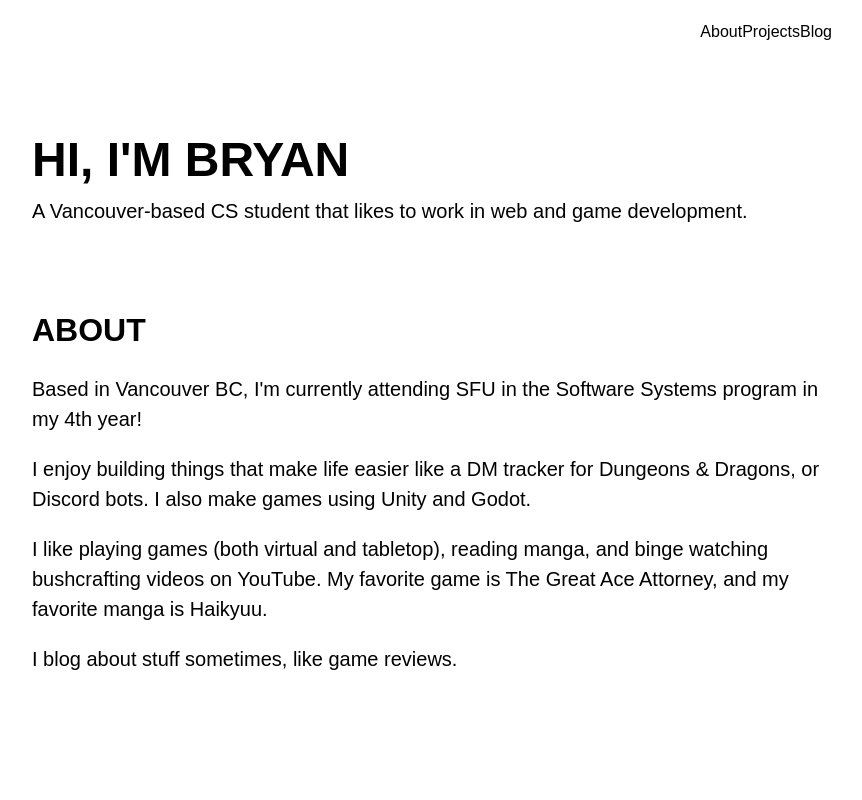
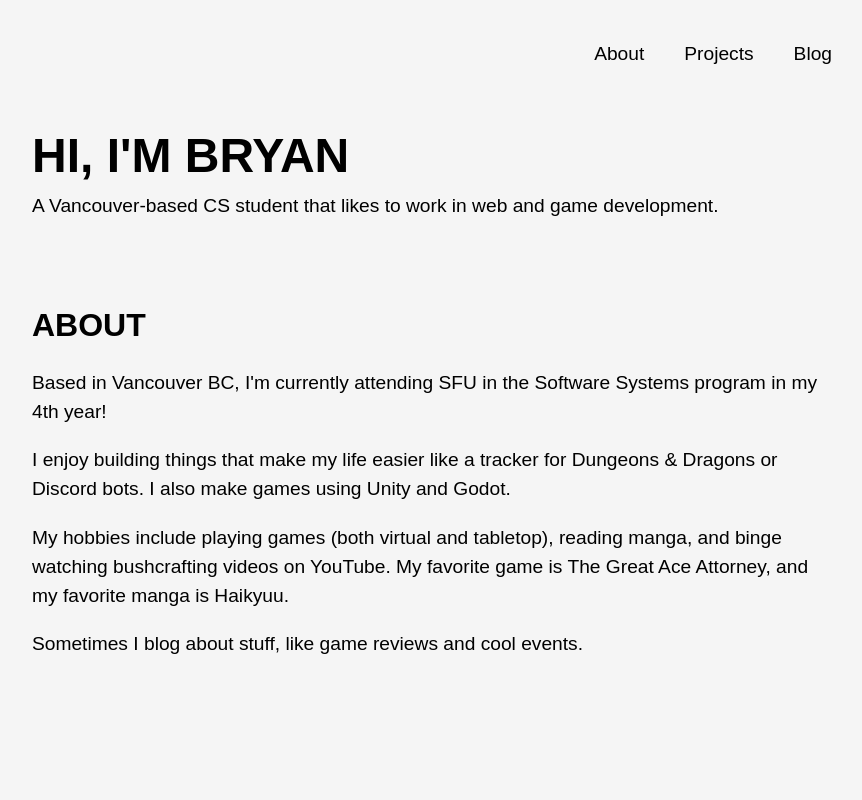
Before and after one commit to bryanjhdang/bryanjhdang.github.io, a React (Vite) app: page / in a window 1280 px wide. Shown: the top 800 px of the page, without its empty margins (208-1070 px from the left). Built offline with nearby package versions, Linux system fonts and the light colour scheme.

Commit message:
add header

```diff
--- a/src/components/SectionComponents.tsx
+++ b/src/components/SectionComponents.tsx
@@ -6,7 +6,7 @@ type Props = {
 
 export function SectionWrapper({children}: Props) {
   return (
-    <div className="px-10 md:px-40 lg:px-60">
+    <div className="px-10 md:px-20 lg:px-40 xl:px-60">
       {children}
     </div>
   )
--- a/src/index.css
+++ b/src/index.css
@@ -6,6 +6,10 @@
 @tailwind base;
 @tailwind components;
 @tailwind utilities;
+
+:root {
+  background-color: #F5F5F5;
+}
 
 /* :root {
   font-family: Inter, system-ui, Avenir, Helvetica, Arial, sans-serif;
--- a/src/sections/About.tsx
+++ b/src/sections/About.tsx
@@ -3,12 +3,12 @@ import { SectionTitle, SectionWrapper } from "../components/SectionComponents";
 export default function About() {
   return (
     <SectionWrapper>
-      <div className="pt-20 pb-20">
+      <div className="pt-10 sm:pt-20 pb-10 sm:pb-20">
         <SectionTitle title="ABOUT" />
         <p className="text-sm sm:text-base mb-5">Based in Vancouver BC, I'm currently attending SFU in the Software Systems program in my 4th year!</p>
-        <p className="text-sm sm:text-base mb-5">I enjoy building things that make life easier like a DM tracker for Dungeons & Dragons, or Discord bots. I also make games using Unity and Godot.</p>
-        <p className="text-sm sm:text-base mb-5">I like playing games (both virtual and tabletop), reading manga, and binge watching bushcrafting videos on YouTube. My favorite game is The Great Ace Attorney, and my favorite manga is Haikyuu.</p>
-        <p className="text-sm sm:text-base mb-5">I blog about stuff sometimes, like game reviews.</p>
+        <p className="text-sm sm:text-base mb-5">I enjoy building things that make my life easier like a tracker for Dungeons & Dragons or Discord bots. I also make games using Unity and Godot.</p>
+        <p className="text-sm sm:text-base mb-5">My hobbies include playing games (both virtual and tabletop), reading manga, and binge watching bushcrafting videos on YouTube. My favorite game is The Great Ace Attorney, and my favorite manga is Haikyuu.</p>
+        <p className="text-sm sm:text-base mb-5">Sometimes I blog about stuff, like game reviews and cool events.</p>
       </div>
     </SectionWrapper>
   )
--- a/src/sections/Header.tsx
+++ b/src/sections/Header.tsx
@@ -3,10 +3,10 @@ import { SectionWrapper } from "../components/SectionComponents";
 export default function Header() {
   return (
     <SectionWrapper>
-      <div className="pt-5 pb-10 sm:pb-20 flow-root">
-        <p className="float-right">Blog</p>
-        <p className="float-right">Projects</p>
-        <p className="float-right">About</p>
+      <div className="hidden sm:block pt-10 pb-10 sm:pb-20 flow-root">
+        <a href="https://bryandang.substack.com/" target="_blank" className="text-base hover:underline float-right ml-10">Blog</a>
+        <p className="text-base hover:underline float-right ml-10">Projects</p>
+        <p className="text-base hover:underline float-right">About</p>
       </div>
     </SectionWrapper>
   )
--- a/src/sections/Projects.tsx
+++ b/src/sections/Projects.tsx
@@ -20,7 +20,7 @@ function ProjectTemplate(projectInfo: ProjectInfo) {
 export default function Projects() {
   return (
     <SectionWrapper>
-      <div className="pt-20 pb-20">
+      <div className="pt-10 sm:pt-20 pb-10 sm:pb-20">
         <SectionTitle title ="PROJECTS" />
         <div>
           <p>Critter</p>
--- a/tailwind.config.js
+++ b/tailwind.config.js
@@ -6,7 +6,7 @@ export default {
   theme: {
     fontSize: {
       sm: '1rem',
-      base: '1.25rem',
+      base: '1.2rem',
       xl: '1.6rem',
       '2xl': '2rem',
       '3xl': '2.5rem',
```
